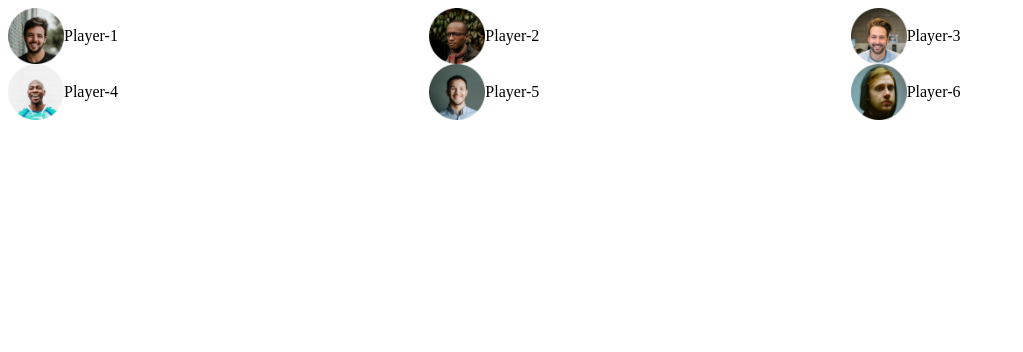
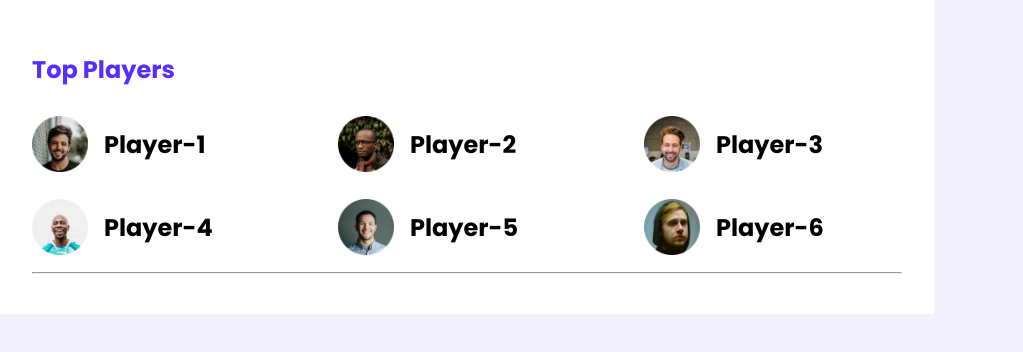
Before and after one commit to foy4748/ph_leader-board, a website: page index.html in a window 1280 px wide. Shown: the whole page, without its empty margins (0-1023 px from the left). Drawn offline with Linux system fonts and the light colour scheme.

Commit message:
Video 9-3 Done

```diff
--- a/index.html
+++ b/index.html
@@ -15,34 +15,42 @@
 	</header>
 	<!--  Header Section END  -->
 
+	<main>
 		<!-- Players Section START -->
-	<section class="players">
+		<section class="players-section container">
+			<h1>Top Players</h1>
+			<div class="players">
 				<div class="player player1">
 					<img src="./images/players/player-1.png" alt="">
-			<p>Player-1</p>
+					<h2>Player-1<h2>
 				</div>
 				<div class="player player2">
 					<img src="./images/players/player-2.png" alt="">
-			<p>Player-2</p>
+					<h2>Player-2<h2>
 				</div>
 				<div class="player player3">
 					<img src="./images/players/player-3.png" alt="">
-			<p>Player-3</p>
+					<h2>Player-3<h2>
 				</div>
 				<div class="player player4">
 					<img src="./images/players/player-4.png" alt="">
-			<p>Player-4</p>
+					<h2>Player-4<h2>
 				</div>
 				<div class="player player5">
 					<img src="./images/players/player-5.png" alt="">
-			<p>Player-5</p>
+					<h2>Player-5<h2>
 				</div>
 				<div class="player player6">
 					<img src="./images/players/player-6.png" alt="">
-			<p>Player-6</p>
+					<h2>Player-6<h2>
 				</div>
+
+			</div>
+
+			<hr>
 		</section>
 		<!--  Players Section END  -->
+	</main>
 
 </body>
 
--- a/style.css
+++ b/style.css
@@ -1,7 +1,40 @@
+/* Importing Google Fonts */
+@import url('https://fonts.googleapis.com/css2?family=Poppins:wght@500;700&display=swap');
+
+/* Common & Utility Style Rules */
+body{
+    font-family: 'Poppins','Lucida Sans', 'Lucida Sans Regular', 'Lucida Grande', 'Lucida Sans Unicode', Geneva, Verdana, sans-serif;
+    background-color: #F3F1FF;
+    margin: 0;
+    padding: 0;
+    max-width: 1920px;
+    margin: 0 auto;
+}
+
+main{
+    display: flex;
+    flex-flow: column wrap;
+    justify-content:center;
+}
+
+.container{
+    background-color: #FFFFFF;
+    width: 54.375rem;
+}
+
+.container > h1 {
+    color: #562EFF;
+}
+
 /* Players Section Style Rules */
+.players-section{
+    padding: 2rem 2rem;
+}
 .players{
     display: grid;
     grid-template-columns: repeat(3,1fr);
+    grid-column-gap: 3rem;
+    grid-row-gap: 0.5rem;
 }
 
 .player{
@@ -12,4 +45,5 @@
 .player > img {
     width: 56px;
     height: 56px;
+    margin-inline-end: 1rem;
 }
```
Lines whose indentation alone changed are shown as unchanged.
